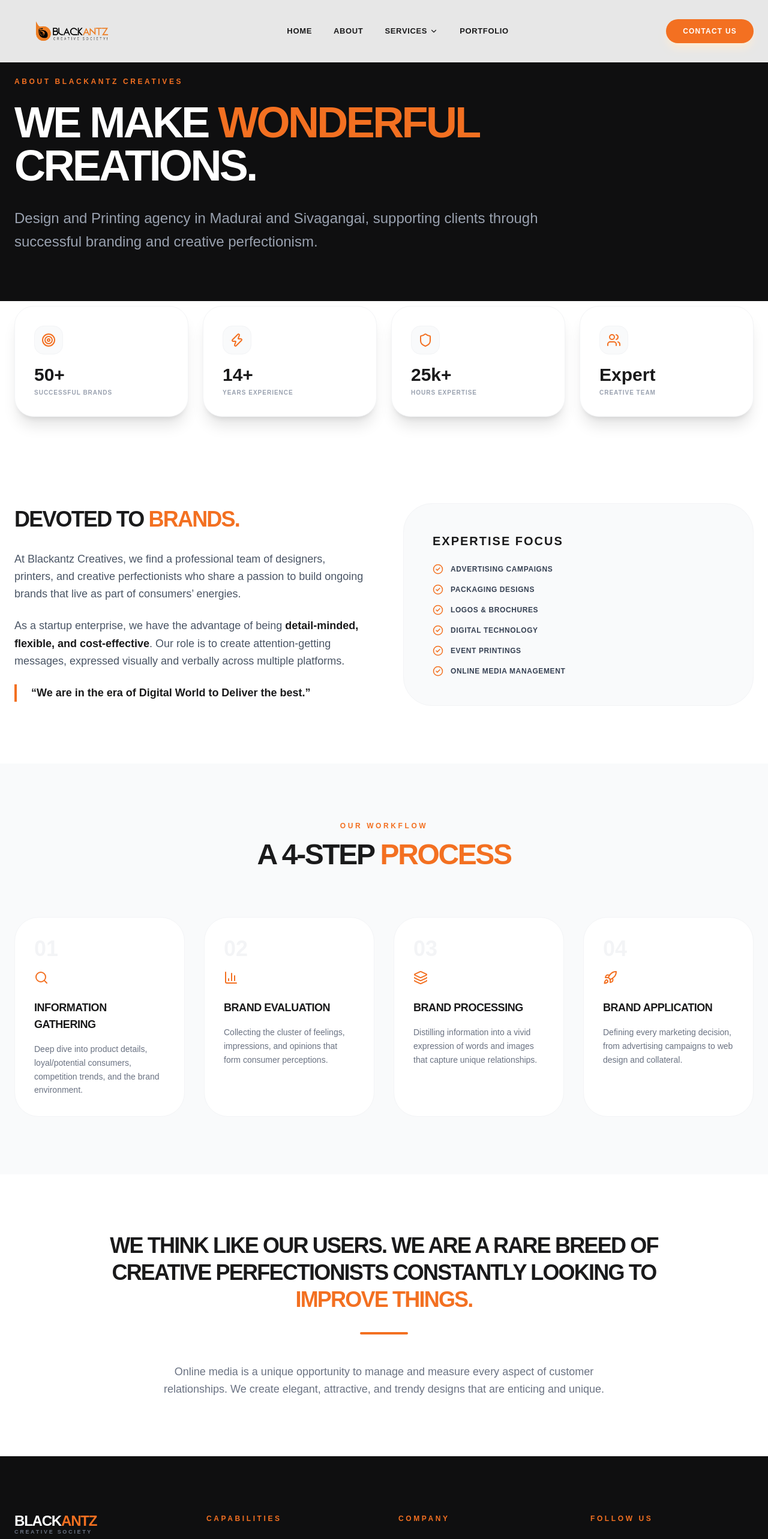
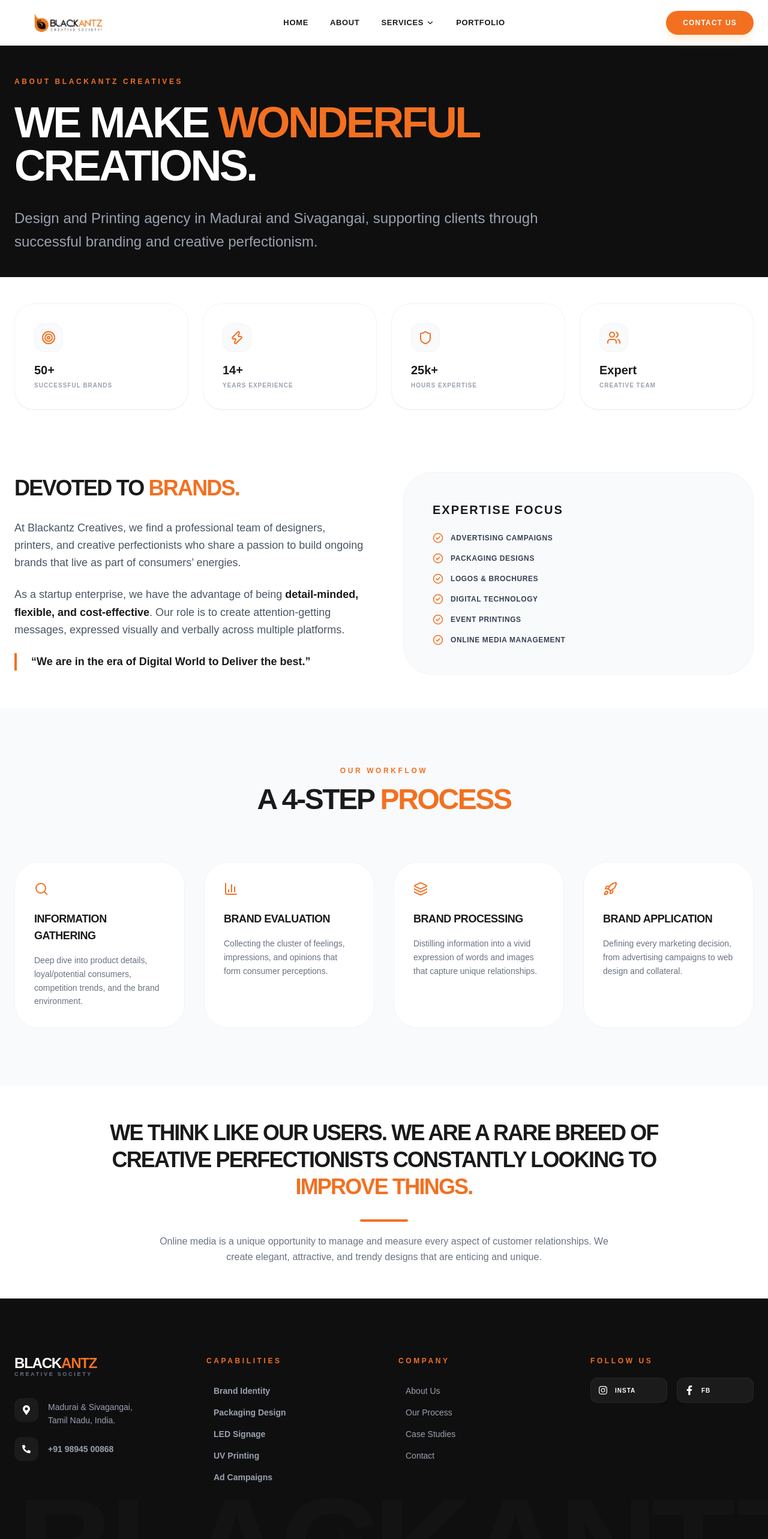
Before and after one commit to rushtamizha/blackantz, a Next.js app: page /about in a window 1280 px wide. Shown: the top 2566 px of the page at 60% size. Built offline with nearby package versions, Linux system fonts and the light colour scheme.

Commit message:
feat: upgrade to enterprise UI, add MongoDB connection, and creative hero slider

```diff
--- a/app/about/page.js
+++ b/app/about/page.js
@@ -52,7 +52,7 @@ const AboutPage = () => {
   return (
     <main className="bg-white">
       {/* Hero Section */}
-      <section className="pt-32 pb-20 bg-[#0F0F10] text-white">
+      <section className="pt-32 pb-10 bg-[#0F0F10] text-white">
         <div className="max-w-7xl mx-auto px-6">
           <motion.div
             initial={{ opacity: 0, y: 20 }}
@@ -75,7 +75,7 @@ const AboutPage = () => {
       </section>
 
       {/* Stats Bento Grid */}
-      <section className="py-12 -mt-10 relative z-10">
+      <section className="py-12 -mt-1 relative z-10">
         <div className="max-w-7xl mx-auto px-6">
           <div className="grid grid-cols-2 lg:grid-cols-4 gap-6">
             {stats.map((stat, idx) => (
@@ -85,13 +85,13 @@ const AboutPage = () => {
                 whileInView={{ opacity: 1, y: 0 }}
                 viewport={{ once: true }}
                 transition={{ delay: idx * 0.1 }}
-                className="bg-white p-8 rounded-[2rem] shadow-xl border border-gray-100 flex flex-col gap-4"
+                className="bg-white p-8 rounded-[2rem] shadow-2xs border border-gray-100 flex flex-col gap-4"
               >
                 <div className="w-12 h-12 bg-gray-50 rounded-2xl flex items-center justify-center border border-gray-100">
                   {stat.icon}
                 </div>
                 <div>
-                  <h3 className="text-3xl font-black text-[#1A1A1B]">{stat.value}</h3>
+                  <h3 className="text-xl font-black text-[#1A1A1B]">{stat.value}</h3>
                   <p className="text-[10px] font-black uppercase tracking-widest text-gray-400 mt-1">{stat.label}</p>
                 </div>
               </motion.div>
@@ -101,7 +101,7 @@ const AboutPage = () => {
       </section>
 
       {/* Introduction Content */}
-      <section className="py-24">
+      <section className="py-14">
         <div className="max-w-7xl mx-auto px-6 grid lg:grid-cols-2 gap-16 items-center">
           <motion.div
             initial={{ opacity: 0, x: -30 }}
@@ -165,11 +165,8 @@ const AboutPage = () => {
                 whileInView={{ opacity: 1, y: 0 }}
                 viewport={{ once: true }}
                 transition={{ delay: idx * 0.1 }}
-                className="bg-white p-8 rounded-[2.5rem] border border-gray-100 group hover:shadow-2xl transition-all duration-500"
+                className="bg-white p-8 rounded-[2.5rem] border border-gray-100 group  transition-all duration-500"
               >
-                <div className="text-4xl font-black text-gray-100 group-hover:text-[#F37021]/10 transition-colors mb-4">
-                  {item.step}
-                </div>
                 <div className="mb-6">{item.icon}</div>
                 <h3 className="text-lg font-black text-[#1A1A1B] uppercase tracking-tight mb-4">
                   {item.title}
@@ -184,14 +181,14 @@ const AboutPage = () => {
       </section>
 
       {/* Philosophy Section */}
-      <section className="py-24">
+      <section className="py-14">
         <div className="max-w-5xl mx-auto px-6 text-center">
-          <h2 className="text-3xl md:text-4xl font-black text-[#1A1A1B] uppercase tracking-tighter mb-8 leading-tight">
+          <h2 className="text-2xl md:text-4xl font-black text-[#1A1A1B] uppercase tracking-tighter mb-8 leading-tight">
             We think like our users. We are a rare breed of creative perfectionists
             constantly looking to <span className="text-[#F37021]">improve things.</span>
           </h2>
-          <div className="w-20 h-1 bg-[#F37021] mx-auto rounded-full mb-12" />
-          <p className="text-gray-500 text-lg font-medium leading-relaxed max-w-3xl mx-auto">
+          <div className="w-20 h-1 bg-[#F37021] mx-auto rounded-full mb-5" />
+          <p className="text-gray-500  font-medium leading-relaxed max-w-3xl mx-auto">
             Online media is a unique opportunity to manage and measure every aspect
             of customer relationships. We create elegant, attractive, and trendy
             designs that are enticing and unique.
--- a/app/contact/page.js
+++ b/app/contact/page.js
@@ -53,7 +53,7 @@ const ContactPage = () => {
           {/* Contact Information Cards */}
           <div className="space-y-6">
             <div className="grid sm:grid-cols-2 gap-6">
-              <div className="p-8 rounded-[2.5rem] bg-gray-50 border border-gray-100 flex flex-col gap-4">
+              <div className="p-6 rounded-xl bg-gray-50 border border-gray-100 flex flex-col gap-4">
                 <div className="w-12 h-12 bg-white rounded-2xl flex items-center justify-center text-[#F37021] shadow-sm">
                   <FaPhoneAlt size={18} />
                 </div>
@@ -63,7 +63,7 @@ const ContactPage = () => {
                 </div>
               </div>
 
-              <div className="p-8 rounded-[2.5rem] bg-gray-50 border border-gray-100 flex flex-col gap-4">
+              <div className="p-6 rounded-xl bg-gray-50 border border-gray-100 flex flex-col gap-4">
                 <div className="w-12 h-12 bg-white rounded-2xl flex items-center justify-center text-[#F37021] shadow-sm">
                   <HiOutlineMailOpen size={22} />
                 </div>
@@ -76,7 +76,7 @@ const ContactPage = () => {
 
             <div className="p-10 rounded-[3rem] bg-[#1A1A1B] text-white relative overflow-hidden">
               <div className="relative z-10">
-                <h3 className="text-2xl font-black uppercase tracking-tight mb-4">Our Locations</h3>
+                <h3 className="text-xl  font-black uppercase tracking-tight mb-4">Our Locations</h3>
                 <div className="flex items-start gap-4 mb-8">
                   <FaMapMarkerAlt size={20} className="text-[#F37021] mt-1" />
                   <p className="text-gray-400 font-medium leading-relaxed">
--- a/components/Clients.jsx
+++ b/components/Clients.jsx
@@ -87,7 +87,7 @@ const Clients = () => {
   const bottomRow = [...logoData].reverse();
 
   return (
-    <section className="py-24 bg-white overflow-hidden">
+    <section className="py-14 bg-white overflow-hidden">
       <div className="max-w-7xl mx-auto px-6 mb-16">
         <div className="flex flex-col items-center text-center">
           <motion.div
--- a/components/Footer.jsx
+++ b/components/Footer.jsx
@@ -133,7 +133,7 @@ const EnterpriseFooter = () => {
 
           {/* Social Presence */}
           <motion.div variants={itemVariants}>
-            <h4 className="text-xs font-black uppercase tracking-[0.3em] text-[#F37021] mb-8">
+            <h4 className="text-xs font-black uppercase tracking-[0.3em] text-[#F37021] mb-5">
               Follow Us
             </h4>
             <div className="grid grid-cols-2 gap-4">
@@ -159,7 +159,7 @@ const EnterpriseFooter = () => {
         </motion.div>
 
         {/* Bottom Bar */}
-        <div className="pt-10 border-t border-white/5 flex flex-col md:flex-row justify-between items-center gap-8">
+        <div className=" border-t border-white/5 flex flex-col md:flex-row justify-between items-center gap-8">
           <div className="flex flex-wrap justify-center gap-6">
             <p className="text-[10px] font-black text-gray-500 uppercase tracking-[0.4em]">
               Copyright © {currentYear} BLACKANTZ
--- a/components/Hero.jsx
+++ b/components/Hero.jsx
@@ -39,7 +39,7 @@ const CreativeHero = () => {
   };
 
   return (
-    <section className="relative min-h-screen bg-[#0F0F10] flex items-center pt-28 pb-12 lg:pt-20 overflow-hidden">
+    <section className="relative min-h-screen bg-[#0F0F10] flex items-center pt-35 pb-12 lg:pt-20 overflow-hidden">
 
       {/* Background Text Watermark */}
       <div className="absolute top-1/2 left-0 -translate-y-1/2 w-full pointer-events-none opacity-[0.03] select-none text-center">
--- a/components/Navbar.jsx
+++ b/components/Navbar.jsx
@@ -101,8 +101,8 @@ const Navbar = () => {
       <header
         className={`fixed top-0 w-full z-[100] transition-all duration-500 ${
           scrolled
-            ? "bg-white/90 backdrop-blur-xl shadow-sm py-3"
-            : "bg-white/90 py-5"
+            ? "bg-white backdrop-blur-xl shadow-sm py-2"
+            : "bg-white py-2"
         }`}
       >
         <div className="max-w-7xl mx-auto px-6 flex justify-between items-center">
@@ -112,7 +112,7 @@ const Navbar = () => {
             className="flex items-center gap-3 group z-[110] select-none"
           >
             {/* Logo Image Container */}
-            <div className="relative h-16  overflow-hidden transition-transform duration-500 group-hover:scale-110">
+            <div className="relative h-15  overflow-hidden transition-transform duration-500 group-hover:scale-110">
               <img
                 src="/Logo.png"
                 alt="Blackantz Logo"
@@ -240,7 +240,7 @@ const Navbar = () => {
                 </span>
                 <button
                   onClick={() => setIsOpen(false)}
-                  className="p-2 bg-gray-50 rounded-full"
+                  className="p-2 bg-gray-50 text-gray-700 rounded-full"
                 >
                   <X size={20} />
                 </button>
--- a/components/Portfolio.jsx
+++ b/components/Portfolio.jsx
@@ -22,7 +22,7 @@ const allWorks = [
 
 const HomePortfolio = () => {
   return (
-    <section className="py-24 bg-white overflow-hidden">
+    <section className="py-14 bg-white overflow-hidden">
       <div className="max-w-7xl mx-auto px-6 mb-12 flex flex-col md:flex-row justify-between items-end gap-6">
         <motion.div
           initial={{ opacity: 0, x: -20 }}
--- a/components/Testimonials.jsx
+++ b/components/Testimonials.jsx
@@ -12,7 +12,7 @@ import "swiper/css/pagination";
 
 const Testimonials = () => {
   return (
-    <section className="py-24 bg-gray-50 overflow-hidden">
+    <section className="py-14 bg-gray-50 overflow-hidden">
       <div className="max-w-7xl mx-auto px-6">
 
         {/* Section Header */}
@@ -40,7 +40,7 @@ const Testimonials = () => {
         >
           {reviewsData.reviews.map((review) => (
             <SwiperSlide key={review.id}>
-              <div className="bg-white p-10 rounded-[2.5rem] border border-gray-100 shadow-sm  transition-all duration-500 flex flex-col h-full group">
+              <div className="bg-white p-5 rounded-xl border border-gray-100 shadow-sm  transition-all duration-500 flex flex-col h-full group">
 
                 {/* Quote Icon */}
                 <div className="mb-6 flex justify-between items-center">
@@ -60,7 +60,7 @@ const Testimonials = () => {
                 </p>
 
                 {/* Client Info */}
-                <div className="pt-6 border-t border-gray-50">
+                <div className=" border-t border-gray-50">
                   <h5 className="text-[#1A1A1B] font-black uppercase tracking-tight text-base">
                     {review.name}
                   </h5>
```
Also changed, not shown: components/About.jsx (+5 -5 lines), components/WhyChooseUs.jsx (+4 -4 lines).
